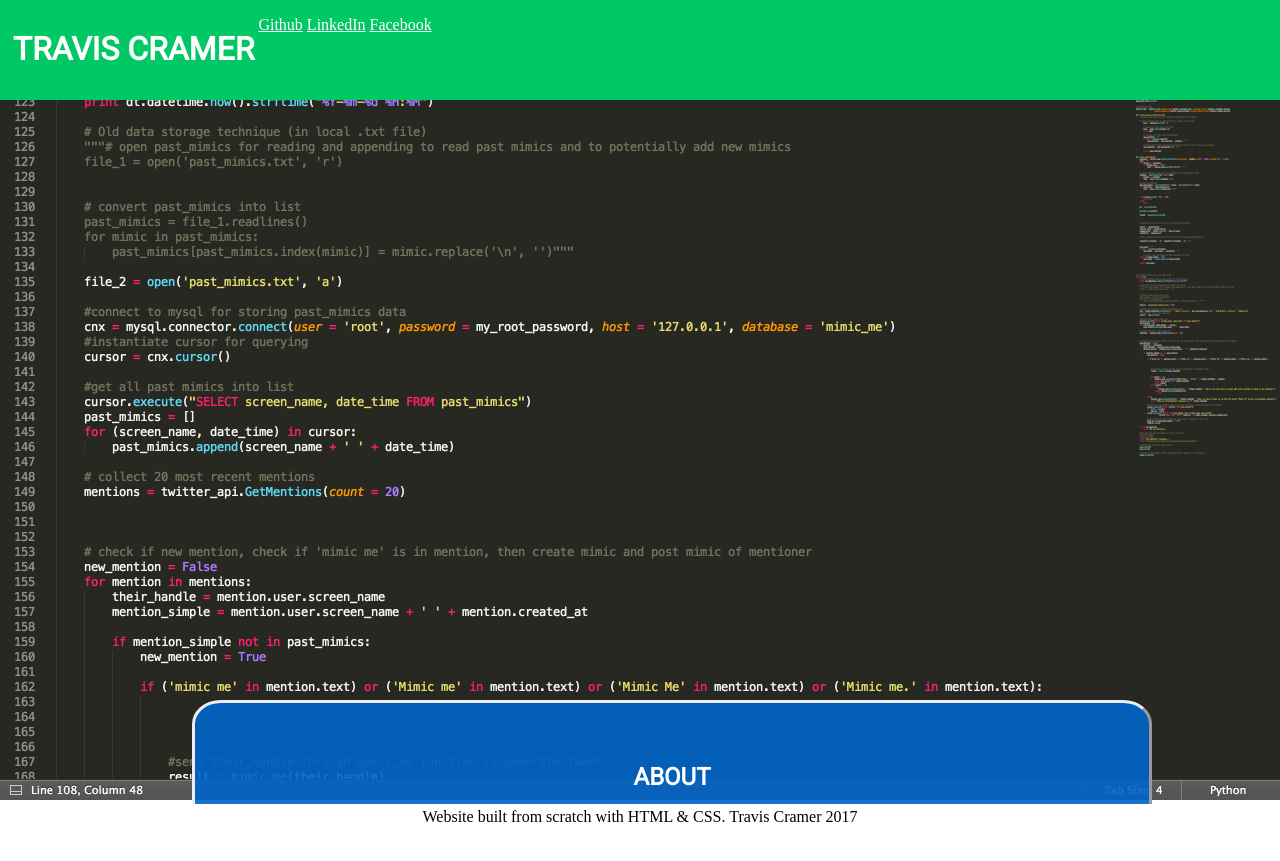
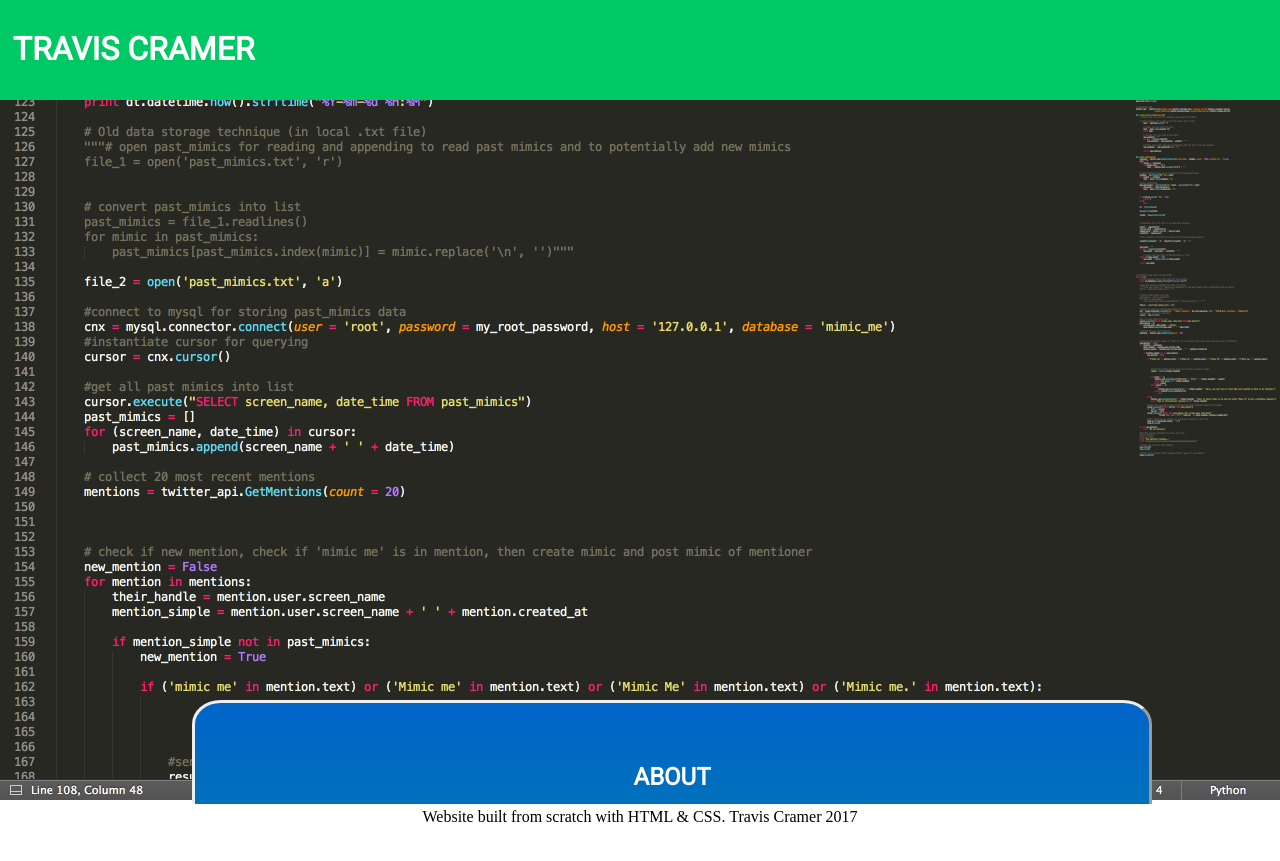
Before and after one commit to travis-cramer/travis-cramer.github.io, a Jekyll site: the page index.html, which Jekyll copies as it is, in a window 1280 px wide. Shown: the top 861 px of the page. Built offline with Jekyll 4.4.1, drawn with Linux system fonts in a browser that asks for light colours.

Commit message:
temporarily removed header links

```diff
--- a/index.html
+++ b/index.html
@@ -29,11 +29,11 @@
       <div class="hello-world">
         <h2>ABOUT</h2>
         <p class="normal-text">
-          Undergraduate student at University of California, Santa Barbara soon to graduate with a Bachelor of Science degree in Mathematical Sciences (i.e. Applied Mathematics). Interested in data science, machine learning, predictive modeling, databasing, web-scraping, and web-development. My ambition is to obtain a wide variety of skills so I can take on multiple roles at a small, but quickly growing company. I'm looking for a fast-paced environment with a lot of challenges that need creative and technical solutions.
+          Undergraduate student at University of California, Santa Barbara soon to graduate with a B.S. in Mathematical Sciences (i.e. Applied Mathematics). Interested in data science, machine learning, predictive modeling, databasing, web-scraping, and web-development. Looking for a fast-paced environment with a lot of challenges that need creative and technical solutions. My ambition is to obtain a wide variety of skills so I can take on multiple roles at a small, but quickly growing company.
         </p>
         <h2>PERSONAL PROJECTS</h2>
         <p class="normal-text">
-          I have worked on a large variety of self-started projects ranging from web-scraping to predictive modeling. For one, I've created a variety of Twitter bots using the Twitter REST API, many of which utilize powerful machine learning techniques such as sentiment analysis (NLPK), markov chains, personality insights <a href="https://www.ibm.com/cloud-computing/bluemix/?S_PKG=&cm_mmc=Search_Google-_-Cloud_Bluemix+Program-_-WW_US-_-ibm+bluemix_Exact_&cm_mmca1=000002FP&cm_mmca2=10001882&mkwid=01d23154-8501-4244-b28c-f9236fd38b00|401|1650992&cvosrc=ppc.google.ibm%20bluemix&cvo_campaign=Cloud_Bluemix%20Program-WW_US&cvo_crid=191089144216&Matchtype=e" id="bluemix">(IBM Bluemix)</a>, and more. For some of these Twitter bots, I've implemented MySQL databases from which my scripts retrieve information vital to the bots' functions. These scripts also automatically update their databases on their own. In addition to these projects utilizing the Twitter API, I've done some projects in web-scraping. Using Python's urllib and beautiful soup libraries, I've built a web-crawler that hops from site to site gathering and storing email addresses. This web-crawler also utilizes a local MySQL database. Of course, in addition to all of these projects, I also wrote from scratch (HTML & CSS) the vey webpage you are currently viewing!
+          I have worked on a large variety of self-started projects ranging from web-scraping to predictive modeling. For one, I've created a variety of Twitter bots using the Twitter REST API, many of which utilize powerful machine learning techniques such as sentiment analysis (NLPK), markov chains, personality insights <a href="https://www.ibm.com/cloud-computing/bluemix/?S_PKG=&cm_mmc=Search_Google-_-Cloud_Bluemix+Program-_-WW_US-_-ibm+bluemix_Exact_&cm_mmca1=000002FP&cm_mmca2=10001882&mkwid=01d23154-8501-4244-b28c-f9236fd38b00|401|1650992&cvosrc=ppc.google.ibm%20bluemix&cvo_campaign=Cloud_Bluemix%20Program-WW_US&cvo_crid=191089144216&Matchtype=e" id="bluemix">(IBM Bluemix)</a>, and more. For some of these Twitter bots, I've implemented MySQL databases from which my scripts retrieve information vital to the bots' functions. These scripts also automatically update their databases on their own. In addition to these projects utilizing the Twitter API, I've done some projects in web-scraping. Using Python's urllib and beautiful soup libraries, I've built a web-crawler that hops from site to site gathering and storing email addresses. This web-crawler also utilizes a local MySQL database. Of course, in addition to all of these projects, I also wrote from scratch (HTML & CSS) the very webpage you are currently viewing!
         </p>
       </div>
       </div>
--- a/style.css
+++ b/style.css
@@ -48,6 +48,7 @@ h1 {
 
 .link {
   color: White;
+  display: none;
 }
 
 /* THE REST OF THE BODY */
@@ -59,7 +60,7 @@ h1 {
   position: relative;
   top: 700px;
   left: 15%;
-  background-color: rgba(0, 100, 200, 0.9);
+  background: -webkit-linear-gradient(rgb(0, 100, 200), rgb(0, 200, 100));
   border-radius: 3%;
   border-style: outset;
 
```
